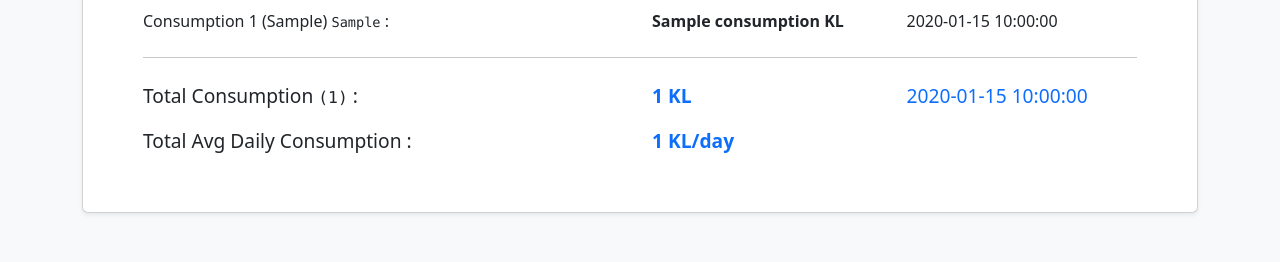
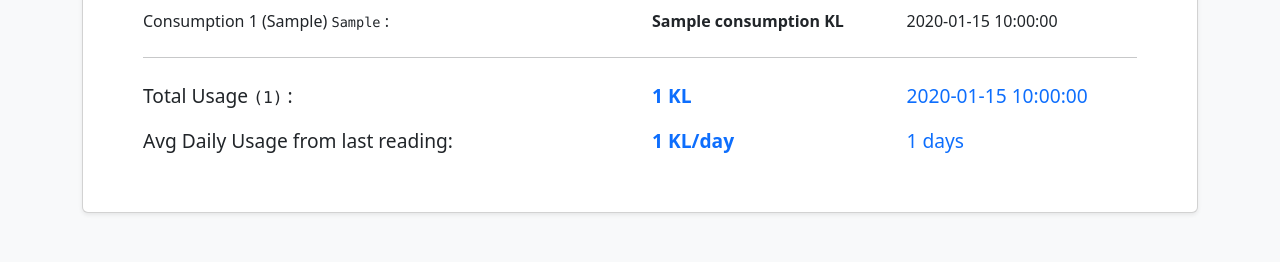
Before and after one commit to getting2vinod/watermeter, a FastAPI app: template app/templates/statement.html in a window 1280 px wide. Shown: the part 538-800 px from the top of the page. Run offline with FastAPI, Linux system fonts and the light colour scheme; the template is opened without the code that fills it: most values are stand-ins (such as "Sample title", 1, 10 or a date in 2020).

Commit message:
Fixed no of days

```diff
--- a/app/templates/statement.html
+++ b/app/templates/statement.html
@@ -165,15 +165,17 @@
                     <!-- Totals -->
                     <tr class="statement-total-row">
                         <td class="statement-label">
-                            Total Consumption <span class="formula-text">({{ data.total_formula }})</span> :
+                            Total Usage <span class="formula-text">({{ data.total_formula }})</span> :
                         </td>
                         <td class="statement-value text-primary">{{ data.total_consumption }} KL</td>
                         <td class="statement-date text-primary">{{ data.last_reading_date_fmt }}</td>
                     </tr>
                     <tr class="statement-total-row">
-                        <td class="statement-label">Total Avg Daily Consumption :</td>
+                        <td class="statement-label">Avg Daily Usage from last reading:</td>
                         <td class="statement-value text-primary">{{ data.total_avg_daily }} KL/day</td>
-                        <td class="statement-date text-primary">&nbsp;</td>
+                        <td class="statement-date text-primary">
+                            {% if data.total_days is not none %}{{ data.total_days }} days{% else %}-{% endif %}
+                        </td>
                     </tr>
                 </tbody>
             </table>
```
Also changed, not shown: app/services/readings.py (+15 -3 lines).
